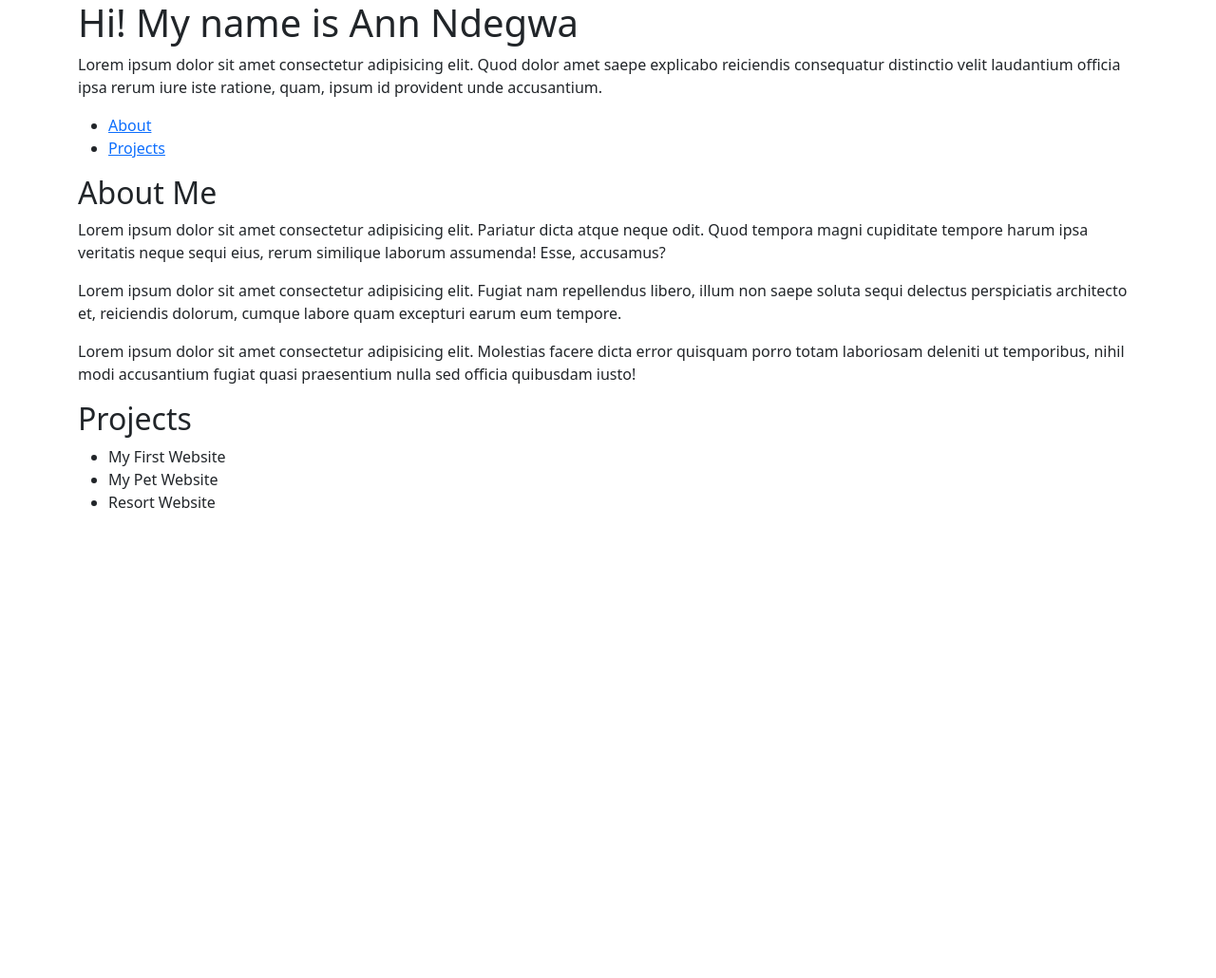
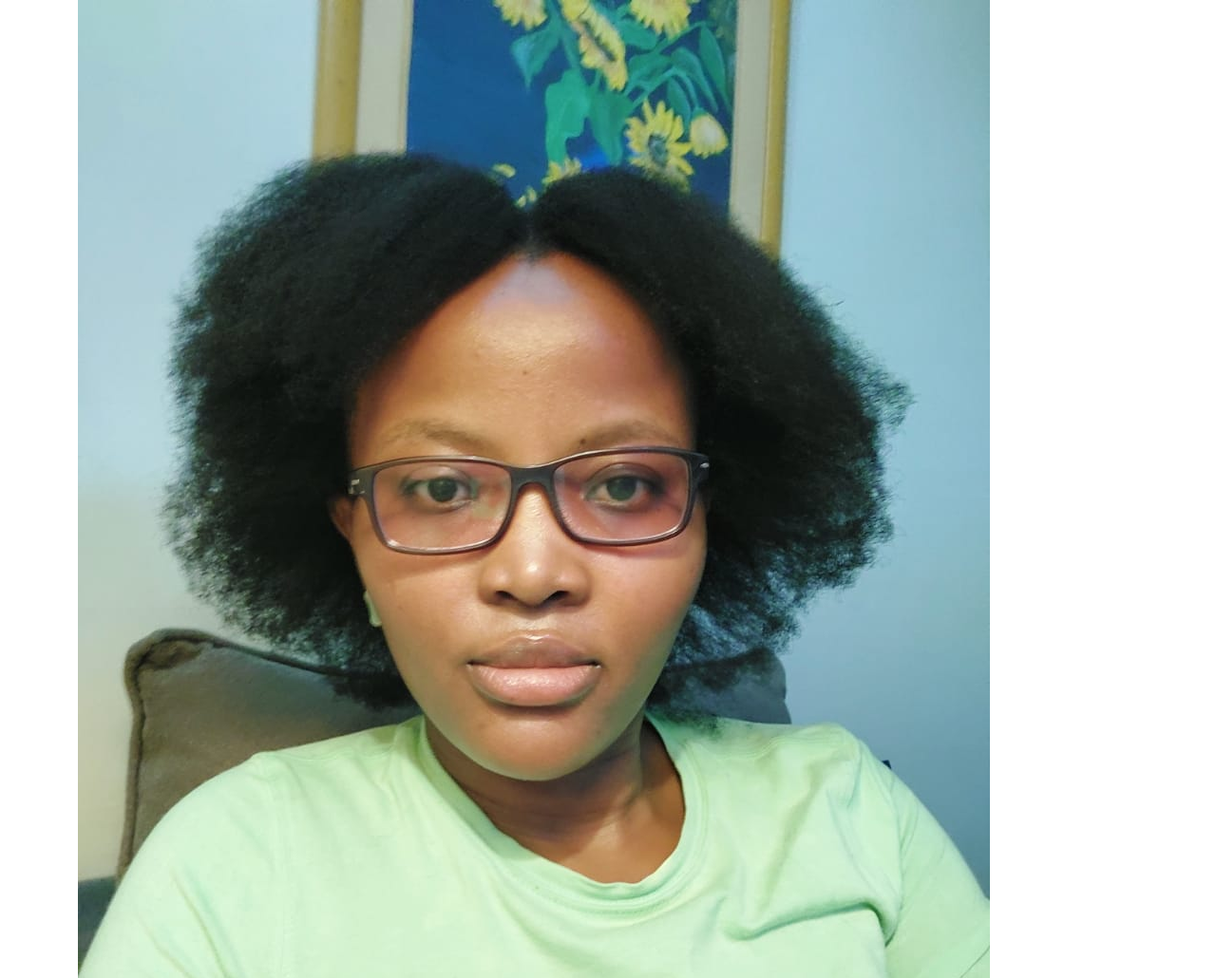
Before and after one commit to WanjuguNdegwa/portfolio, a plain HTML site: page index.html in a window 1280 px wide. Shown: the top 1030 px of the page at 95% size. Before the commit the page ends 800 px from the top, so only its background shows below. Drawn offline with nearby package versions, Linux system fonts and the light colour scheme.

Commit message:
Add potrait

```diff
--- a/index.html
+++ b/index.html
@@ -11,6 +11,7 @@
 </head>
 <body>
     <div id="main" class="container">
+        <img src="images/profile.jpeg" alt="Anne Ndegwa potrait">
         <h1>Hi! My name is Ann Ndegwa</h1>
         <p id="subtitle">Lorem ipsum dolor sit amet consectetur adipisicing elit. Quod dolor amet saepe explicabo reiciendis consequatur distinctio velit laudantium officia ipsa rerum iure iste ratione, quam, ipsum id provident unde accusantium.</p>
 
```
Also changed, not shown: images/profile.jpeg (added).
